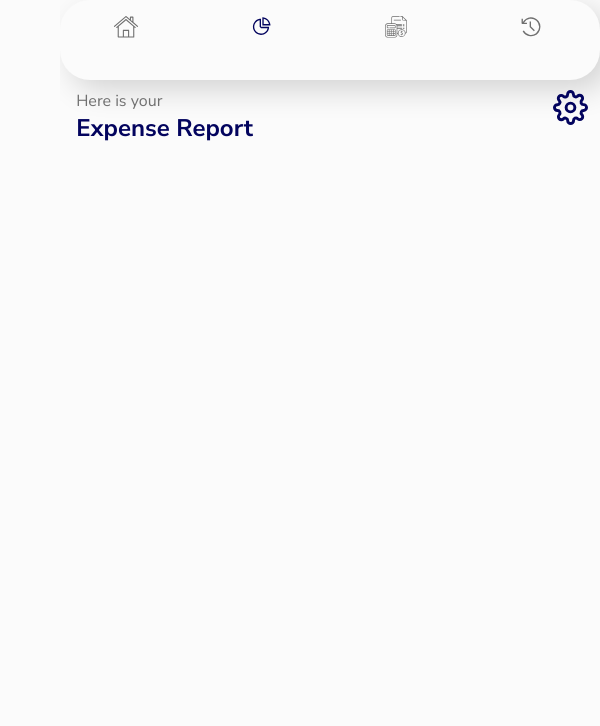
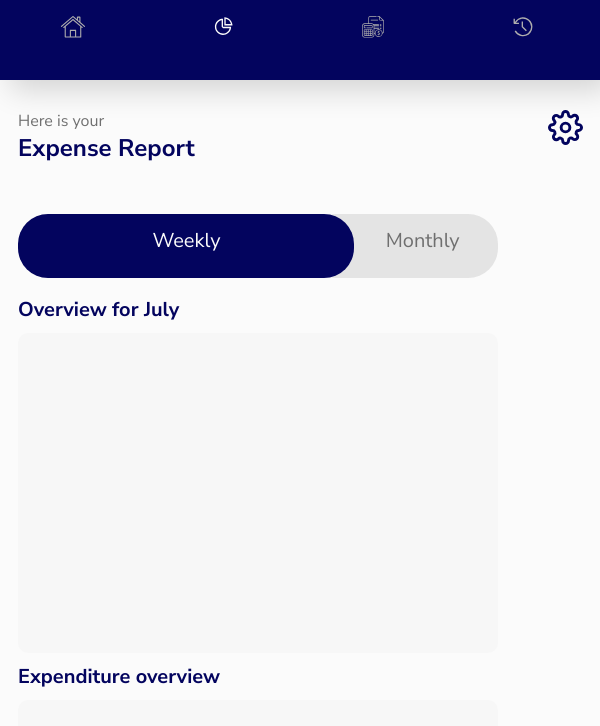
Before and after one commit to Jo1cindi/spenndify, a React (Create React App) app: page /Expenses in a window 600 px wide. Shown: the top 726 px of the page. Built offline with nearby package versions, Linux system fonts and the light colour scheme.

Commit message:
Building the expenses page plus responsiveness

```diff
--- a/src/Dashboard/DashboardStyles.css
+++ b/src/Dashboard/DashboardStyles.css
@@ -356,6 +356,7 @@
 .Expenses{
   background-color: darkkhaki;
   display: flex;
+  font-family: 'Nunito Sans', sans-serif;
 }
 .expensesContent{
   width: 90vw;
@@ -401,6 +402,142 @@
   margin-top: 10px;
   cursor: pointer;
 }
+.filterExpenses{
+  position: relative;
+  width: 100%;
+  height: 10vh;
+  margin-top: 10px;
+}
+.toggleBtn{
+  width: 40%;
+  height: 80%;
+  position: absolute;
+  top: 10%;
+  left: 3%;
+  display: flex;
+  border-radius: 30px;
+}
+
+.filterbyWeekly{
+  position: absolute;
+  width: 70%;
+  height: 100%;
+  z-index: 99;
+  background-color: #03045E;
+  color: #fbfbfb;
+  cursor: pointer;
+  border-radius: 30px;
+}
+.filterbyWeekly p{
+  position: absolute;
+  height: 20%;
+  top: 20%;
+  left: 40%;
+  font-size: 20px;
+}
+.inactiveFilterbyWeekly{
+  position: absolute;
+  width: 40%;
+  height: 100%;
+  background-color: #E4E4E4;
+  color: #6F6F6F;
+  cursor: pointer;
+  border-radius: 30px;
+
+}
+.inactiveFilterbyWeekly p{
+  position: absolute;
+  top: 20%;
+  left: 20%;
+  font-size: 20px;
+}
+.filterbyMonthly{
+  position: absolute;
+  width: 70%;
+  height: 100%;
+  background-color: #03045E;
+  color: #fbfbfb;
+  text-align: right;
+  border-radius: 30px;
+  z-index: 99;
+  left: 30%;
+}
+.filterbyMonthly p{
+  position: absolute;
+  height: 20%;
+  top: 20%;
+  left: 40%;
+  font-size: 20px;
+}
+.inactiveFilterbyMonthly{
+  position: absolute;
+  width: 40%;
+  height: 100%;
+  left: 60%;
+  background-color: #E4E4E4;
+  color: #6F6F6F;
+  cursor: pointer;
+  text-align: right;
+  border-radius: 30px;
+}
+.inactiveFilterbyMonthly p{
+  position: absolute;
+  top: 20%;
+  right: 20%;
+  font-size: 20px;
+}
+.expenditurePieChart p{
+  margin-left: 3%;
+  margin-top: 10px;
+  margin-bottom: 10px;
+  font-weight: bold;
+  font-size: 20px;
+  color: #03045E;
+}
+.piechartCard{
+  width: 70%;
+  height: 40vh;
+  margin-left: 3%;
+  background-color: #F7F7F7;
+  border-radius: 10px;
+}
+.expenditureBargraph p{
+  margin-left: 3%;
+  margin-top: 10px;
+  margin-bottom: 10px;
+  font-weight: bold;
+  font-size: 20px;
+  color: #03045E
+}
+.bargraphCard{
+  width: 70%;
+  height: 60vh;
+  margin-left: 3%;
+  background-color: #F7F7F7;
+  border-radius: 10px;
+}
+.categoriesPieChart p{
+  margin-left: 3%;
+  margin-top: 10px;
+  margin-bottom: 10px;
+  font-weight: bold;
+  font-size: 20px;
+  color: #03045E
+}
+.categoriesPiechartCard{
+  width: 70%;
+  height: 40vh;
+  margin-left: 3%;
+  background-color: #F7F7F7;
+  margin-bottom: 20px;
+  border-radius: 10px;
+}
+
+
+
+
+
+
 
 /* Budget */
 .Budget{
@@ -431,10 +568,10 @@
     width: 100%;
   }
   .sidebarMobileElements{
-    background-color: #fbfbfb;
+    background-color: #03045E;
     width: 100%;
     height: 100%;
-    border-radius: 30px;
+    margin-bottom: 20px;
     box-shadow: 10px 10px 30px #00000029;
   }
   .sidebarMobileElements ul{
@@ -456,18 +593,18 @@
     height: 90%;
   }
   .inactive{
-    color: #6F6F6F;
+    color: #afaeae;
     text-decoration: none;
   }
   .inactive .svgIcon{
-    fill: #6F6F6F;
+    fill: #afaeae;
   }
   .active{
-    color: #03045E;
+    color: #fbfbfb;
     text-decoration: none;
   }
   .active .svgIcon{
-    fill: #03045E;
+    fill: #fbfbfb;
   }
 
   .dashboardContent{
@@ -552,20 +689,60 @@
     height: 140vh;
   }
 
+
+  /* Expenses */
+  .expensesContent{
+    width: 100%;
+    left: 0;
+  }
+  .expenseHeader{
+    margin-top: 20px;
+  }
+  .toggleBtn{
+    width: 70%
+  }
+  .piechartCard{
+    width: 90%;
+  }
+  .bargraphCard{
+    width: 90%;
+  }
+  .categoriesPiechartCard{
+    width: 90%;
+  }
+
 }
 
 
 /* Tablet */
 @media screen and (max-width: 1024px) and (min-width: 600px){
   .Dashboard{
-    background-color: darkgreen;
     width: 100%;
   }
   .sidebar{
-    width: 10%;
+    display: none;
   }
-  .sidebarElements ul li p{
-    display: none;
+  .sidebarMobile{
+    display: block;
+    height: 10vh;
+    width: 100%;
+  }
+  .sidebarMobileElements{
+    background-color: #03045E;
+    width: 100%;
+    height: 100%;
+    margin-bottom: 20px;
+    box-shadow: 10px 10px 30px #00000029;
+  }
+  .sidebarMobileElements ul{
+    display: flex;
+    justify-content: space-around;
+  }
+  .sidebarMobileElements ul li{
+    list-style: none;
+    padding-top: 2vh;
+    height: 40px;
+    width: 40px;
   }
   .svgIcon{
     width: 90%;
@@ -651,4 +828,25 @@
     height: 120vh;
   }
 
+  /* Expenses */
+  .expensesContent{
+    width: 100%;
+    left: 0;
+  }
+  .expenseHeader{
+    margin-top: 20px;
+  }
+  .toggleBtn{
+    width: 80%;
+  }
+  .piechartCard{
+    width: 80%;
+  }
+  .bargraphCard{
+    width: 80%;
+  }
+  .categoriesPiechartCard{
+    width: 80%;
+  }
+
 }
--- a/src/Dashboard/Expenses.js
+++ b/src/Dashboard/Expenses.js
@@ -1,9 +1,42 @@
-import React from "react";
+import React, { useState } from "react";
 import Sidebar from "../Components/Sidebar";
 import SidebarMobile from "../Components/SidebarMobile";
-import { FiSettings } from "react-icons/fi"
+import { FiSettings } from "react-icons/fi";
 
 const Expenses = () => {
+
+//Functions to toggle Month/Weeky buttons
+  const [active, setActive] = useState(true);
+  const Filter = () => {
+    setActive(!active)
+    setActiveMonthly(!activeMonthly)
+  };
+
+  const [activeMonthly, setActiveMonthly] = useState(false);
+  const filterMonthly = () => {
+    setActiveMonthly(!activeMonthly)
+    setActive(!active)
+
+  };
+
+  //Getting the months
+  const months = [
+    "January",
+    "February",
+    "March",
+    "April",
+    "May",
+    "June",
+    "July",
+    "August",
+    "September",
+    "October",
+    "November",
+    "December",
+  ];
+
+  let monthIndex = (new Date().getMonth());
+  let monthName = months[monthIndex];
   return (
     <div className="Expenses">
       <Sidebar />
@@ -16,11 +49,43 @@ const Expenses = () => {
             <h3>Expense Report</h3>
           </div>
           <div className="settings">
-           <FiSettings className="settingsIcon"/>
+            <FiSettings className="settingsIcon" />
           </div>
         </div>
         <div className="filterExpenses">
+          <div className="toggleBtn">
+            <div
+              className={active ? "filterbyWeekly" : "inactiveFilterbyWeekly"}
+              onClick={Filter}
+            >
+              <p>Weekly</p>
+            </div>
 
+            <div
+              className={
+                activeMonthly ? "filterbyMonthly" : "inactiveFilterbyMonthly"
+              }
+              onClick={filterMonthly}
+            >
+              <p>Monthly</p>
+            </div>
+          </div>
+        </div>
+        <div className="expenditurePieChart">
+          <p>Overview for {monthName}</p>
+          <div className="piechartCard">
+
+          </div>
+        </div>
+        <div className="expenditureBargraph">
+          <p>Expenditure overview</p>
+          <div className="bargraphCard">
+
+          </div>
+        </div>
+        <div className="categoriesPieChart">
+          <p>Spending Categories</p>
+          <div className="categoriesPiechartCard"></div>
         </div>
       </div>
     </div>
```
